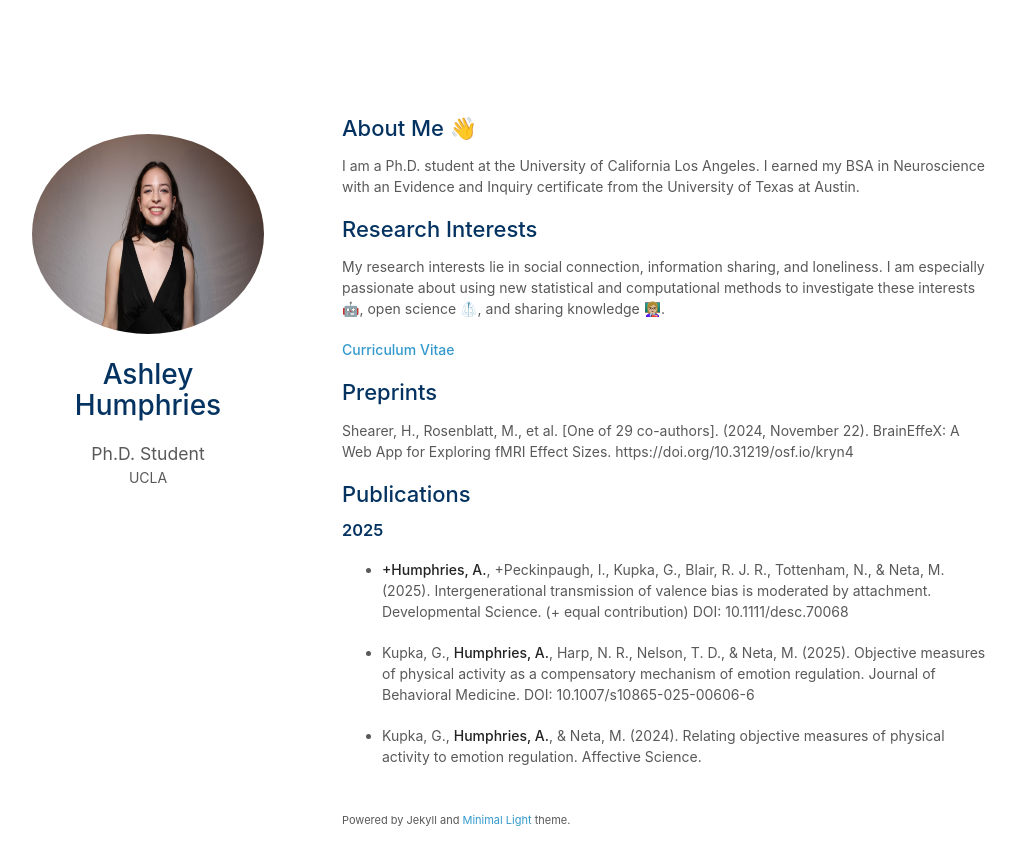
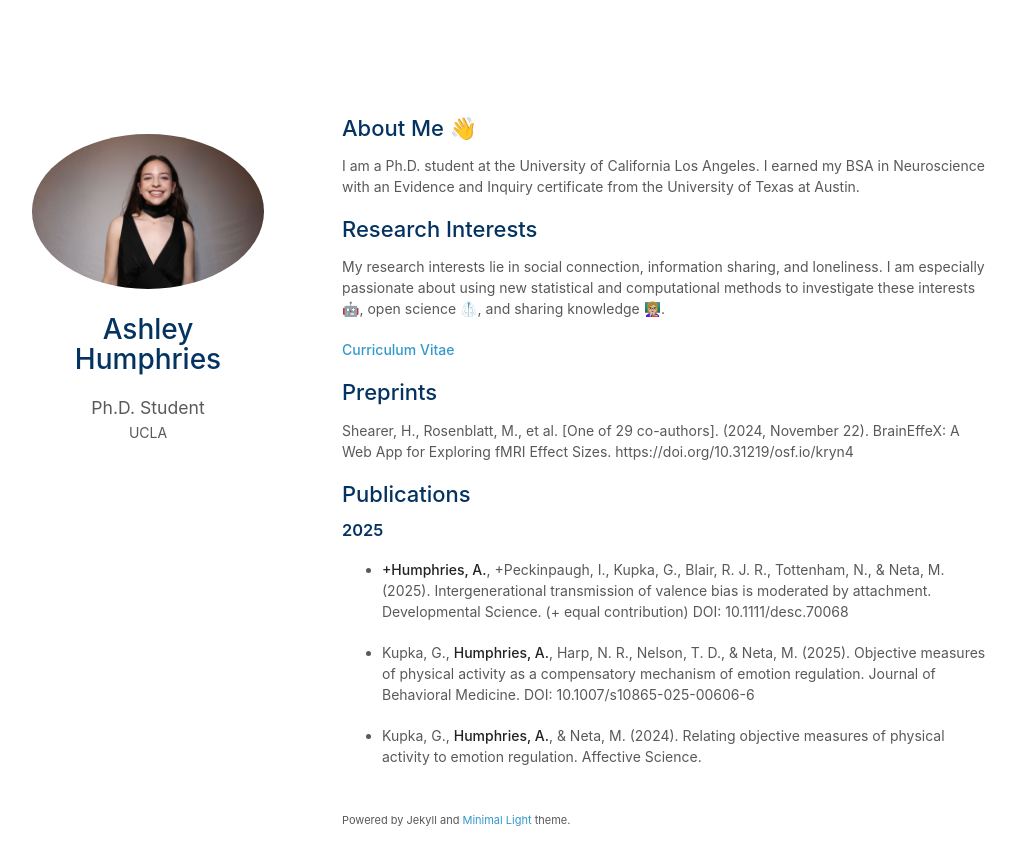
Before and after one commit to ashleyhumphries/ashleyhumphries.github.io, a Jekyll site: the page built from index.md, in a window 1280 px wide. Shown: the top 865 px of the page, without its empty margins (128-1144 px from the left). Built offline with Jekyll 4.4.1, drawn with Linux system fonts in a browser that asks for light colours; a style sheet for code colours, icons or effects is not loaded; our own code applies the rules of GitHub Pages for plain Markdown files.

Commit message:
Update homepage.html

```diff
--- a/_layouts/homepage.html
+++ b/_layouts/homepage.html
@@ -40,7 +40,7 @@
       <header>
 
          {% if site.avatar %}
-        <a class="image avatar"><img src="{{ site.avatar }}" alt="avatar" style="width: 450px; height: 200px; margin: 0 0 0 -20px" /></a>
+        <a class="image avatar"><img src="{{ site.avatar }}" alt="avatar" style="width: 400px; height: auto; margin: 0 0 0 -20px" /></a>
         {% endif %}
 
         <h1>{{ site.title }}</h1>
```
